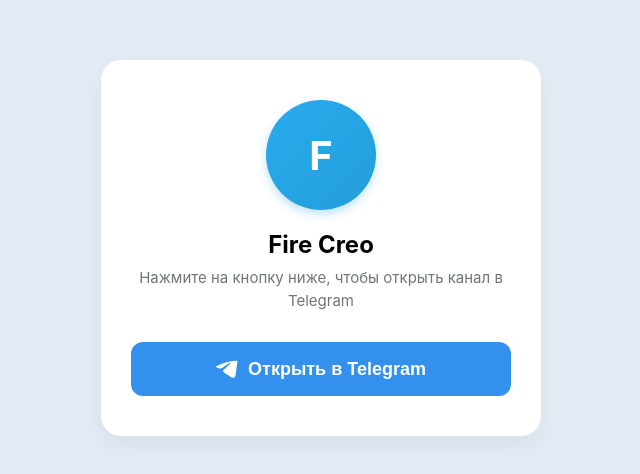
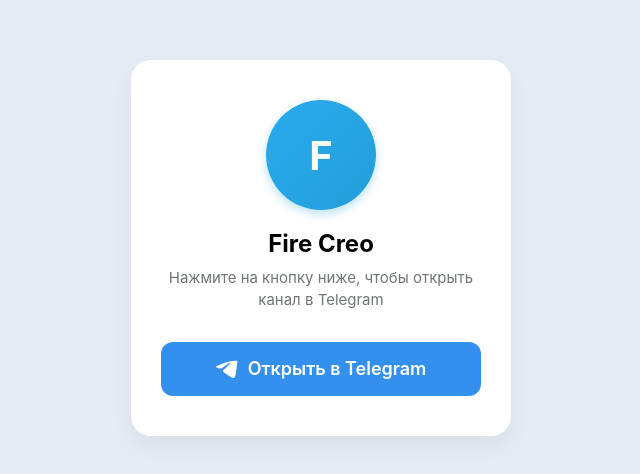
Before and after one commit to HermanShreder/work, a website: page public/index.html in a window 1280 px wide. Shown: the part 152-626 px from the top of the page, without its empty margins (319-959 px from the left). Drawn offline with Linux system fonts and the light colour scheme.

Commit message:
Update index.html

```diff
--- a/public/index.html
+++ b/public/index.html
@@ -1,132 +1,240 @@
 <!DOCTYPE html>
 <html lang="ru">
 <head>
-    <meta charset="UTF-8" />
-    <meta name="viewport" content="width=device-width, initial-scale=1.0" />
+  <meta charset="UTF-8">
+  <meta name="viewport" content="width=device-width, initial-scale=1.0">
+
   <title>Fire Creo</title>
 
-    <!-- ПОДТВЕРЖДЕНИЕ ДОМЕНА FACEBOOK -->
-    <meta name="facebook-domain-verification" content="1ddq5g9b9nlbak5619ajnlyjbz4xjt">
+  <!-- FACEBOOK DOMAIN VERIFICATION -->
+  <meta
+    name="facebook-domain-verification"
+    content="1ddq5g9b9nlbak5619ajnlyjbz4xjt"
+  >
 
-    <!-- СТИЛИ ДЛЯ ЛЕНДИНГА (Превью Telegram) -->
+  <!-- META PIXEL -->
+  <script>
+    !function(f,b,e,v,n,t,s)
+    {
+      if(f.fbq)return;
+
+      n=f.fbq=function(){
+        n.callMethod
+          ? n.callMethod.apply(n,arguments)
+          : n.queue.push(arguments)
+      };
+
+      if(!f._fbq)f._fbq=n;
+
+      n.push=n;
+      n.loaded=!0;
+      n.version='2.0';
+      n.queue=[];
+
+      t=b.createElement(e);
+      t.async=!0;
+      t.src=v;
+
+      s=b.getElementsByTagName(e)[0];
+      s.parentNode.insertBefore(t,s)
+    }(
+      window,
+      document,
+      'script',
+      'https://connect.facebook.net/en_US/fbevents.js'
+    );
+
+    fbq('init', '1413695077434129');
+    fbq('track', 'PageView');
+  </script>
+
+  <noscript>
+    <img
+      height="1"
+      width="1"
+      style="display:none"
+      src="https://www.facebook.com/tr?id=1413695077434129&ev=PageView&noscript=1"
+      alt=""
+    >
+  </noscript>
+
   <style>
+    * {
+      box-sizing: border-box;
+    }
+
+    html,
     body {
       margin: 0;
       padding: 0;
-        font-family: -apple-system, BlinkMacSystemFont, "Segoe UI", Roboto, Helvetica, Arial, sans-serif;
-        background-color: #e4ebf5; /* Мягкий фон в стиле Telegram */
+      min-height: 100%;
+    }
+
+    body {
+      font-family:
+        -apple-system,
+        BlinkMacSystemFont,
+        "Segoe UI",
+        Roboto,
+        Helvetica,
+        Arial,
+        sans-serif;
+
+      background: #e4ebf5;
+
       display: flex;
       justify-content: center;
       align-items: center;
+
       min-height: 100vh;
+      padding: 20px;
     }
 
     .tg-card {
+      width: 100%;
+      max-width: 380px;
+
       background: #ffffff;
+
       padding: 40px 30px;
+
       border-radius: 20px;
-        box-shadow: 0 10px 25px rgba(0, 0, 0, 0.05);
+
+      box-shadow:
+        0 10px 25px rgba(0, 0, 0, 0.05);
+
       text-align: center;
-        max-width: 380px;
-        width: 90%;
     }
 
     .tg-avatar {
       width: 110px;
       height: 110px;
+
+      margin: 0 auto 20px;
+
       border-radius: 50%;
-        background: linear-gradient(135deg, #2AABEE, #229ED9);
+
+      background:
+        linear-gradient(
+          135deg,
+          #2AABEE,
+          #229ED9
+        );
+
       display: flex;
+      align-items: center;
       justify-content: center;
-        align-items: center;
-        margin: 0 auto 20px auto;
+
       color: #ffffff;
+
       font-size: 40px;
-        font-weight: bold;
-        box-shadow: 0 4px 10px rgba(34, 158, 217, 0.3);
+      font-weight: 700;
+
+      box-shadow:
+        0 4px 10px rgba(34, 158, 217, 0.3);
     }
 
     .tg-title {
+      margin: 0 0 8px;
+
+      color: #000000;
+
       font-size: 24px;
+      line-height: 1.2;
       font-weight: 700;
-        color: #000000;
-        margin: 0 0 8px 0;
     }
 
     .tg-desc {
+      margin: 0 0 30px;
+
+      color: #707579;
+
       font-size: 15px;
-        color: #707579;
-        margin: 0 0 30px 0;
       line-height: 1.5;
     }
 
     .tg-btn {
       display: flex;
+      align-items: center;
       justify-content: center;
-        align-items: center;
+
       width: 100%;
-        background-color: #3390ec;
+
+      padding: 16px 20px;
+
+      border-radius: 12px;
+
+      background: #3390ec;
       color: #ffffff;
+
       text-decoration: none;
-        padding: 16px 0;
-        border-radius: 12px;
+
       font-size: 18px;
       font-weight: 600;
-        transition: background-color 0.2s ease;
-        border: none;
-        cursor: pointer;
-        box-sizing: border-box;
+
+      transition:
+        background-color 0.2s ease,
+        transform 0.1s ease;
     }
 
     .tg-btn:hover {
-        background-color: #2b7bc6;
+      background: #2b7bc6;
+    }
+
+    .tg-btn:active {
+      transform: scale(0.98);
     }
 
     .tg-btn svg {
+      width: 22px;
+      height: 22px;
+
       margin-right: 10px;
+
       fill: currentColor;
+
+      flex-shrink: 0;
     }
   </style>
-
-    <!-- Meta Pixel Code -->
-    <script>
-      !function(f,b,e,v,n,t,s)
-      {if(f.fbq)return;n=f.fbq=function(){n.callMethod?
-      n.callMethod.apply(n,arguments):n.queue.push(arguments)};
-      if(!f._fbq)f._fbq=n;n.push=n;n.loaded=!0;n.version='2.0';
-      n.queue=[];t=b.createElement(e);t.async=!0;
-      t.src=v;s=b.getElementsByTagName(e)[0];
-      s.parentNode.insertBefore(t,s)}(window, document,'script',
-      'https://connect.facebook.net/en_US/fbevents.js');
-      fbq('init', '1413695077434129');
-      fbq('track', 'PageView');
-    </script>
-    <noscript>
-      <img height="1" width="1" style="display:none" src="https://www.facebook.com/tr?id=1413695077434129&ev=PageView&noscript=1"/>
-    </noscript>
-    <!-- End Meta Pixel Code -->
 </head>
 
 <body>
+
   <main class="tg-card">
-      <!-- Иконка с первой буквой названия (по умолчанию как в тг) -->
+
     <div class="tg-avatar">F</div>
 
-      <h1 class="tg-title">Fire Creo</h1>
-      <p class="tg-desc">Нажмите на кнопку ниже, чтобы открыть канал в Telegram</p>
+    <h1 class="tg-title">
+      Fire Creo
+    </h1>
 
-      <button
+    <p class="tg-desc">
+      Нажмите на кнопку ниже, чтобы открыть канал в Telegram
+    </p>
+
+    <!--
+      ОБЫЧНАЯ TELEGRAM ССЫЛКА.
+      Никаких редиректов и задержек.
+    -->
+    <a
       class="tg-btn"
-        onclick="window.location.href='https://t.me/workfortou'"
-        role="link"
-        tabindex="0"
+      href="https://t.me/tgworkcv"
+      onclick="fbq('track', 'Lead');"
     >
-        <!-- Векторная иконка Telegram для красоты -->
-        <svg width="22" height="22" viewBox="0 0 24 24" xmlns="http://www.w3.org/2000/svg">
-          <path d="M21.99 3.19C21.99 3.19 23.51 2.59 23.41 4.09C23.31 4.79 22.61 9.49 22.01 14.19C21.41 19.39 20.81 20.29 20.81 20.29C20.81 20.29 20.31 21.69 19.01 21.79C17.71 21.89 15.61 20.49 15.01 19.99C14.71 19.79 9.91 16.69 8.21 15.29C7.71 14.89 7.11 13.99 8.31 12.89C11.01 10.39 14.21 7.29 15.61 5.89C16.11 5.39 16.61 4.19 14.31 5.69C11.01 7.89 6.21 11.09 6.21 11.09C6.21 11.09 5.01 11.79 2.81 11.09C0.61 10.39 0.61 10.39 0.61 10.39C0.61 10.39 -1.09 9.29 1.41 8.39C8.91 5.29 16.01 2.69 21.99 3.19Z"/>
+
+      <svg
+        viewBox="0 0 24 24"
+        xmlns="http://www.w3.org/2000/svg"
+        aria-hidden="true"
+      >
+        <path d="M21.99 3.19C21.99 3.19 23.51 2.59 23.41 4.09C23.31 4.79 22.61 9.49 22.01 14.19C21.41 19.39 20.81 20.29 20.81 20.29C20.81 20.29 20.31 21.69 19.01 21.79C17.71 21.89 15.61 20.49 15.01 19.99C14.71 19.79 9.91 16.69 8.21 15.29C7.71 14.89 7.11 13.99 8.31 12.89C11.01 10.39 14.21 7.29 15.61 5.89C16.11 5.39 16.61 4.19 14.31 5.69C11.01 7.89 6.21 11.09 6.21 11.09C6.21 11.09 5.01 11.79 2.81 11.09C0.61 10.39 0.61 10.39 0.61 10.39C0.61 10.39  -1.09 9.29 1.41 8.39C8.91 5.29 16.01 2.69 21.99 3.19Z"/>
       </svg>
+
       Открыть в Telegram
-      </button>
+
+    </a>
+
   </main>
+
 </body>
 </html>
```
Lines whose indentation alone changed are shown as unchanged.
